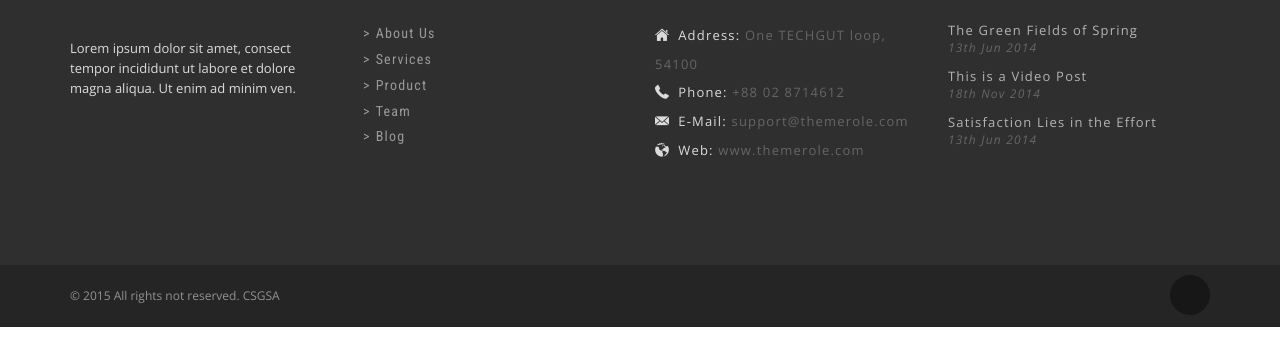
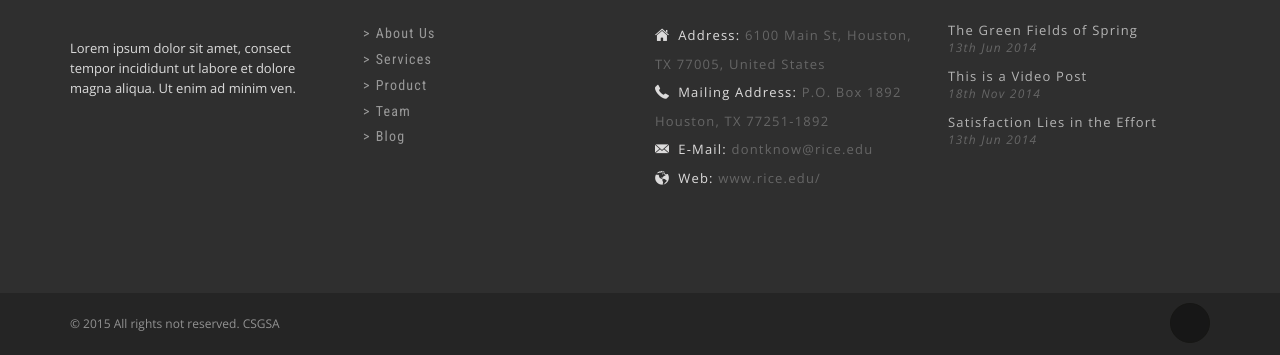
Before and after one commit to rabimba/CSGSA, a plain HTML site: page index.html in a window 1280 px wide. Shown: the part 5597-5952 px from the top of the page. Before the commit the page ends 5924 px from the top, so only its background shows below. Drawn offline with nearby package versions, Linux system fonts and the light colour scheme; some icons are missing.

Commit message:
Address changes

```diff
--- a/index.html
+++ b/index.html
@@ -1008,10 +1008,10 @@ style="z-index: 3; max-width: 50px; max-height: 50px; white-space: nowrap;">
           <div class="wow zoomIn col-xs-12 col-sm-6 col-md-3">
             <p class="footer-heading">find us</p>
             <ul class="footercontact">
-              <li><i class="flaticon-mainpage"></i><span>address:</span> One TECHGUT loop, 54100</li>
-              <li><i class="flaticon-phone16"></i><span>phone:</span><a href="tel:88 02 8714612"> +88 02 8714612</a></li>
-              <li><i class="flaticon-email21"></i><span>e-mail:</span><a href="mailto:support@themerole.com"> support@themerole.com</a></li>
-              <li><i class="flaticon-world91"></i><span>web:</span><a href="http://themerole.com"> www.themerole.com</a></li>
+              <li><i class="flaticon-mainpage"></i><span>address:</span> 6100 Main St, Houston, TX 77005, United States</li>
+              <li><i class="flaticon-phone16"></i><span>Mailing address:</span> P.O. Box 1892 Houston, TX 77251-1892</li>
+              <li><i class="flaticon-email21"></i><span>e-mail:</span><a href="mailto:"> dontknow@rice.edu</a></li>
+              <li><i class="flaticon-world91"></i><span>web:</span><a href="http://www.rice.edu"> www.rice.edu/</a></li>
             </ul>
             <i class="flaticon-home78"></i>
           </div><!-- /.col-xs-12 .col-sm-3 .col-md-3 -->
```
Also changed, not shown: img/favicon.png.
